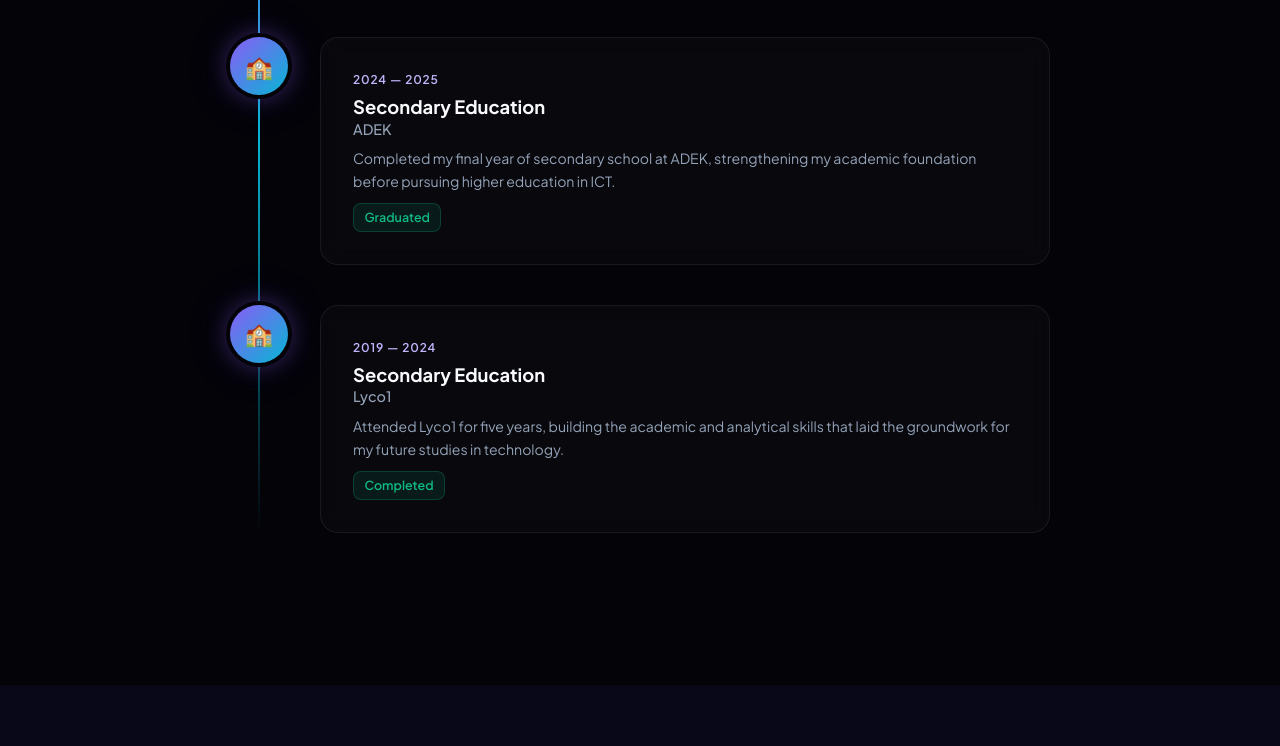
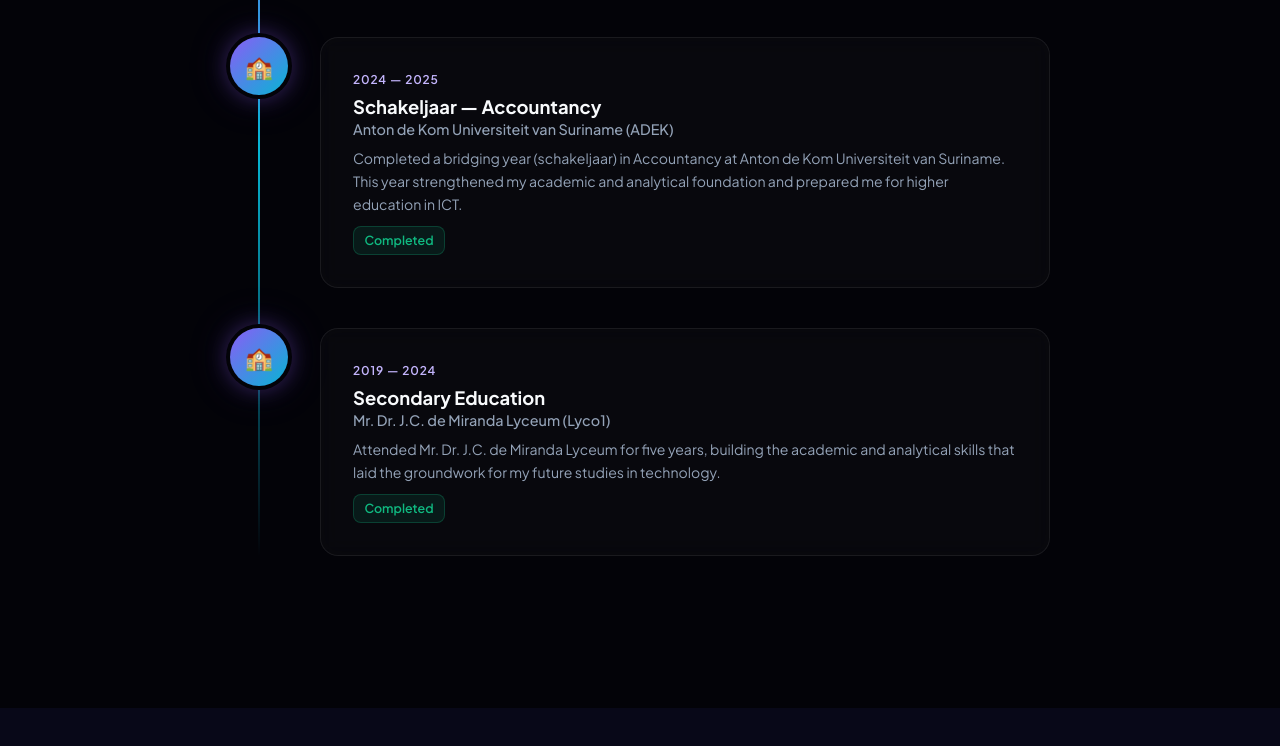
Before and after one commit to surtec/portfolio, a website: page about.html in a window 1280 px wide. Shown: the part 2587-3333 px from the top of the page. Drawn offline with Linux system fonts and the light colour scheme.

Commit message:
Fix ADEK and Lyco1 school names with full official names

```diff
--- a/about.html
+++ b/about.html
@@ -113,10 +113,10 @@
         <div class="timeline-dot">🏫</div>
         <div class="timeline-content">
           <div class="timeline-period">2024 — 2025</div>
-          <h3 data-i18n="abt.edu.2.deg">Secondary Education</h3>
-          <h4 data-i18n="abt.edu.2.sch">ADEK</h4>
-          <p data-i18n="abt.edu.2.desc">Completed my final year of secondary school at ADEK, strengthening my academic foundation before pursuing higher education in ICT.</p>
-          <span class="timeline-gpa" data-i18n="abt.edu.2.stat">Graduated</span>
+          <h3 data-i18n="abt.edu.2.deg">Schakeljaar — Accountancy</h3>
+          <h4 data-i18n="abt.edu.2.sch">Anton de Kom Universiteit van Suriname (ADEK)</h4>
+          <p data-i18n="abt.edu.2.desc">Completed a bridging year (schakeljaar) in Accountancy at Anton de Kom Universiteit van Suriname. This year strengthened my academic and analytical foundation and prepared me for higher education in ICT.</p>
+          <span class="timeline-gpa" data-i18n="abt.edu.2.stat">Completed</span>
         </div>
       </div>
       <div class="timeline-item reveal reveal-delay-2">
@@ -124,8 +124,8 @@
         <div class="timeline-content">
           <div class="timeline-period">2019 — 2024</div>
           <h3 data-i18n="abt.edu.3.deg">Secondary Education</h3>
-          <h4 data-i18n="abt.edu.3.sch">Lyco1</h4>
-          <p data-i18n="abt.edu.3.desc">Attended Lyco1 for five years, building the academic and analytical skills that laid the groundwork for my future studies in technology.</p>
+          <h4 data-i18n="abt.edu.3.sch">Mr. Dr. J.C. de Miranda Lyceum (Lyco1)</h4>
+          <p data-i18n="abt.edu.3.desc">Attended Mr. Dr. J.C. de Miranda Lyceum for five years, building the academic and analytical skills that laid the groundwork for my future studies in technology.</p>
           <span class="timeline-gpa" data-i18n="abt.edu.3.stat">Completed</span>
         </div>
       </div>
--- a/js/i18n.js
+++ b/js/i18n.js
@@ -47,13 +47,13 @@ const TRANSLATIONS = {
     'idx.edu.1.sch':    'UNASAT — Paramaribo, Suriname',
     'idx.edu.1.desc':   'Currently in my first year of the ICT program at the University of Applied Science and Technology (UNASAT). Building a strong foundation in information technology, programming, networking, and digital systems, while applying real-world experience from my professional background.',
     'idx.edu.1.stat':   'First Year — In Progress',
-    'idx.edu.2.deg':    'Secondary Education',
-    'idx.edu.2.sch':    'ADEK',
-    'idx.edu.2.desc':   'Completed my final year of secondary school at ADEK, strengthening my academic foundation before pursuing higher education in ICT.',
-    'idx.edu.2.stat':   'Graduated',
+    'idx.edu.2.deg':    'Schakeljaar — Accountancy',
+    'idx.edu.2.sch':    'Anton de Kom Universiteit van Suriname (ADEK)',
+    'idx.edu.2.desc':   'Completed a bridging year (schakeljaar) in Accountancy at Anton de Kom Universiteit van Suriname. This year strengthened my academic and analytical foundation and prepared me for higher education in ICT.',
+    'idx.edu.2.stat':   'Completed',
     'idx.edu.3.deg':    'Secondary Education',
-    'idx.edu.3.sch':    'Lyco1',
-    'idx.edu.3.desc':   'Attended Lyco1 for five years, building the academic and analytical skills that laid the groundwork for my future studies in technology.',
+    'idx.edu.3.sch':    'Mr. Dr. J.C. de Miranda Lyceum (Lyco1)',
+    'idx.edu.3.desc':   'Attended Mr. Dr. J.C. de Miranda Lyceum for five years, building the academic and analytical skills that laid the groundwork for my future studies in technology.',
     'idx.edu.3.stat':   'Completed',
 
     /* ══ INDEX · EXPERIENCE ══ */
@@ -108,13 +108,13 @@ const TRANSLATIONS = {
     'abt.edu.1.sch':  'UNASAT — Paramaribo, Suriname',
     'abt.edu.1.desc': 'Currently in my first year of the ICT program at the University of Applied Science and Technology (UNASAT). Building a strong foundation in information technology, programming, networking, and digital systems, while applying real-world experience from my professional background.',
     'abt.edu.1.stat': 'First Year — In Progress',
-    'abt.edu.2.deg':  'Secondary Education',
-    'abt.edu.2.sch':  'ADEK',
-    'abt.edu.2.desc': 'Completed my final year of secondary school at ADEK, strengthening my academic foundation before pursuing higher education in ICT.',
-    'abt.edu.2.stat': 'Graduated',
+    'abt.edu.2.deg':  'Schakeljaar — Accountancy',
+    'abt.edu.2.sch':  'Anton de Kom Universiteit van Suriname (ADEK)',
+    'abt.edu.2.desc': 'Completed a bridging year (schakeljaar) in Accountancy at Anton de Kom Universiteit van Suriname. This year strengthened my academic and analytical foundation and prepared me for higher education in ICT.',
+    'abt.edu.2.stat': 'Completed',
     'abt.edu.3.deg':  'Secondary Education',
-    'abt.edu.3.sch':  'Lyco1',
-    'abt.edu.3.desc': 'Attended Lyco1 for five years, building the academic and analytical skills that laid the groundwork for my future studies in technology.',
+    'abt.edu.3.sch':  'Mr. Dr. J.C. de Miranda Lyceum (Lyco1)',
+    'abt.edu.3.desc': 'Attended Mr. Dr. J.C. de Miranda Lyceum for five years, building the academic and analytical skills that laid the groundwork for my future studies in technology.',
     'abt.edu.3.stat': 'Completed',
 
     /* ══ ABOUT PAGE · EXPERIENCE ══ */
@@ -269,13 +269,13 @@ const TRANSLATIONS = {
     'idx.edu.1.sch':    'UNASAT — Paramaribo, Suriname',
     'idx.edu.1.desc':   'Momenteel in mijn eerste jaar van het ICT-programma aan de University of Applied Science and Technology (UNASAT). Ik bouw een sterke basis in informatietechnologie, programmeren, netwerken en digitale systemen, terwijl ik praktijkervaring toepas vanuit mijn professionele achtergrond.',
     'idx.edu.1.stat':   'Eerste Jaar — Bezig',
-    'idx.edu.2.deg':    'Middelbaar Onderwijs',
-    'idx.edu.2.sch':    'ADEK',
-    'idx.edu.2.desc':   'Mijn laatste jaar van het middelbaar onderwijs afgerond aan het ADEK, waarbij ik mijn academische basis verstevigde voordat ik begon aan een hogere opleiding in ICT.',
-    'idx.edu.2.stat':   'Geslaagd',
+    'idx.edu.2.deg':    'Schakeljaar — Accountancy',
+    'idx.edu.2.sch':    'Anton de Kom Universiteit van Suriname (ADEK)',
+    'idx.edu.2.desc':   'Schakeljaar Accountancy afgerond aan de Anton de Kom Universiteit van Suriname. Dit jaar versterkte mijn academische en analytische basis en bereidde me voor op een hogere opleiding in ICT.',
+    'idx.edu.2.stat':   'Afgerond',
     'idx.edu.3.deg':    'Middelbaar Onderwijs',
-    'idx.edu.3.sch':    'Lyco1',
-    'idx.edu.3.desc':   'Vijf jaar lang Lyco1 gevolgd, waarbij ik de academische en analytische vaardigheden heb opgebouwd die de basis legden voor mijn toekomstige studie in technologie.',
+    'idx.edu.3.sch':    'Mr. Dr. J.C. de Miranda Lyceum (Lyco1)',
+    'idx.edu.3.desc':   'Vijf jaar lang het Mr. Dr. J.C. de Miranda Lyceum gevolgd, waarbij ik de academische en analytische vaardigheden heb opgebouwd die de basis legden voor mijn toekomstige studie in technologie.',
     'idx.edu.3.stat':   'Afgerond',
 
     /* ══ INDEX · EXPERIENCE ══ */
@@ -330,13 +330,13 @@ const TRANSLATIONS = {
     'abt.edu.1.sch':  'UNASAT — Paramaribo, Suriname',
     'abt.edu.1.desc': 'Momenteel in mijn eerste jaar van het ICT-programma aan de University of Applied Science and Technology (UNASAT). Ik bouw een sterke basis in informatietechnologie, programmeren, netwerken en digitale systemen, terwijl ik praktijkervaring toepas vanuit mijn professionele achtergrond.',
     'abt.edu.1.stat': 'Eerste Jaar — Bezig',
-    'abt.edu.2.deg':  'Middelbaar Onderwijs',
-    'abt.edu.2.sch':  'ADEK',
-    'abt.edu.2.desc': 'Mijn laatste jaar van het middelbaar onderwijs afgerond aan het ADEK, waarbij ik mijn academische basis verstevigde voordat ik begon aan een hogere opleiding in ICT.',
-    'abt.edu.2.stat': 'Geslaagd',
+    'abt.edu.2.deg':  'Schakeljaar — Accountancy',
+    'abt.edu.2.sch':  'Anton de Kom Universiteit van Suriname (ADEK)',
+    'abt.edu.2.desc': 'Schakeljaar Accountancy afgerond aan de Anton de Kom Universiteit van Suriname. Dit jaar versterkte mijn academische en analytische basis en bereidde me voor op een hogere opleiding in ICT.',
+    'abt.edu.2.stat': 'Afgerond',
     'abt.edu.3.deg':  'Middelbaar Onderwijs',
-    'abt.edu.3.sch':  'Lyco1',
-    'abt.edu.3.desc': 'Vijf jaar lang Lyco1 gevolgd, waarbij ik de academische en analytische vaardigheden heb opgebouwd die de basis legden voor mijn toekomstige studie in technologie.',
+    'abt.edu.3.sch':  'Mr. Dr. J.C. de Miranda Lyceum (Lyco1)',
+    'abt.edu.3.desc': 'Vijf jaar lang het Mr. Dr. J.C. de Miranda Lyceum gevolgd, waarbij ik de academische en analytische vaardigheden heb opgebouwd die de basis legden voor mijn toekomstige studie in technologie.',
     'abt.edu.3.stat': 'Afgerond',
 
     /* ══ ABOUT PAGE · EXPERIENCE ══ */
```
Also changed, not shown: index.html (+6 -6 lines).
